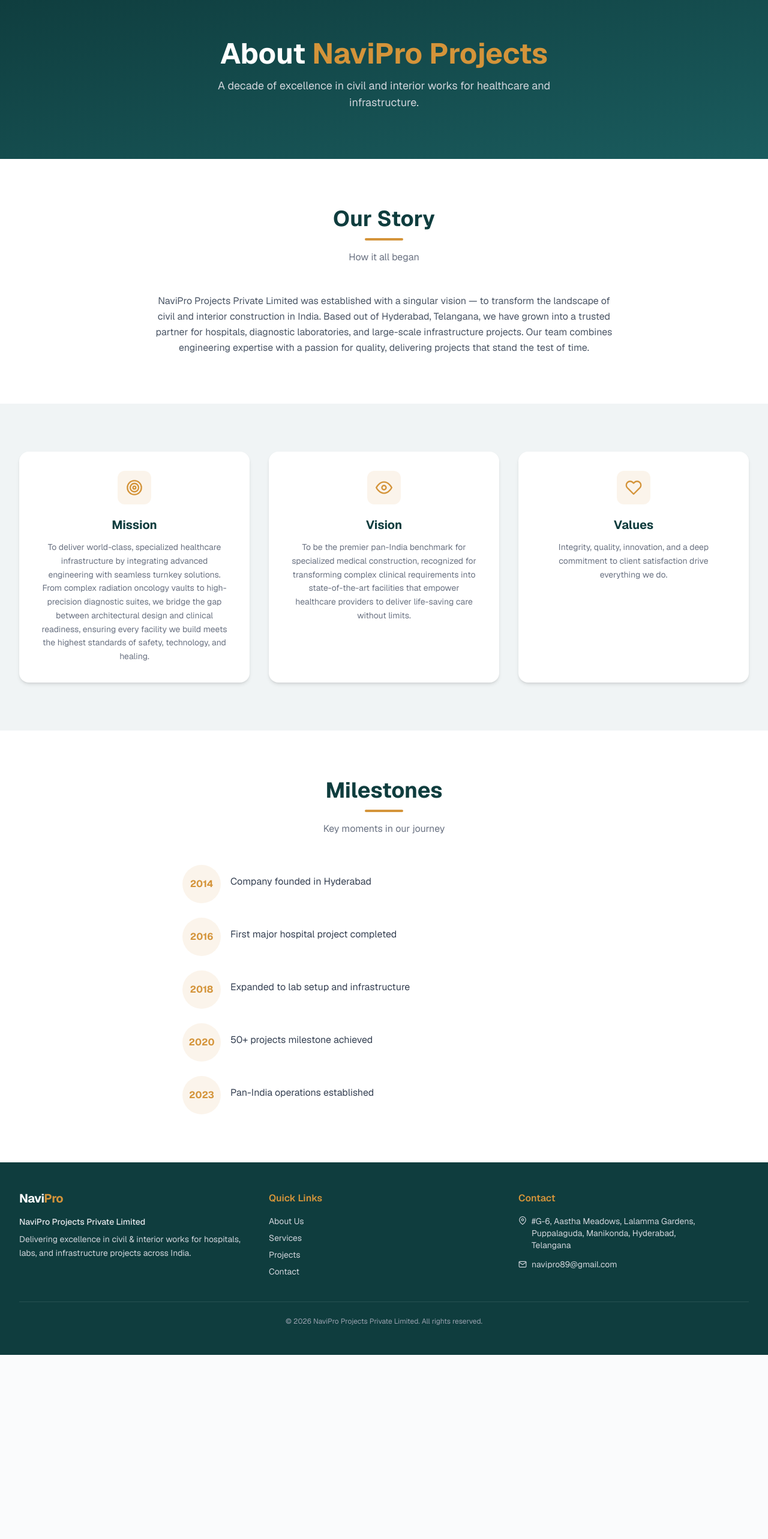
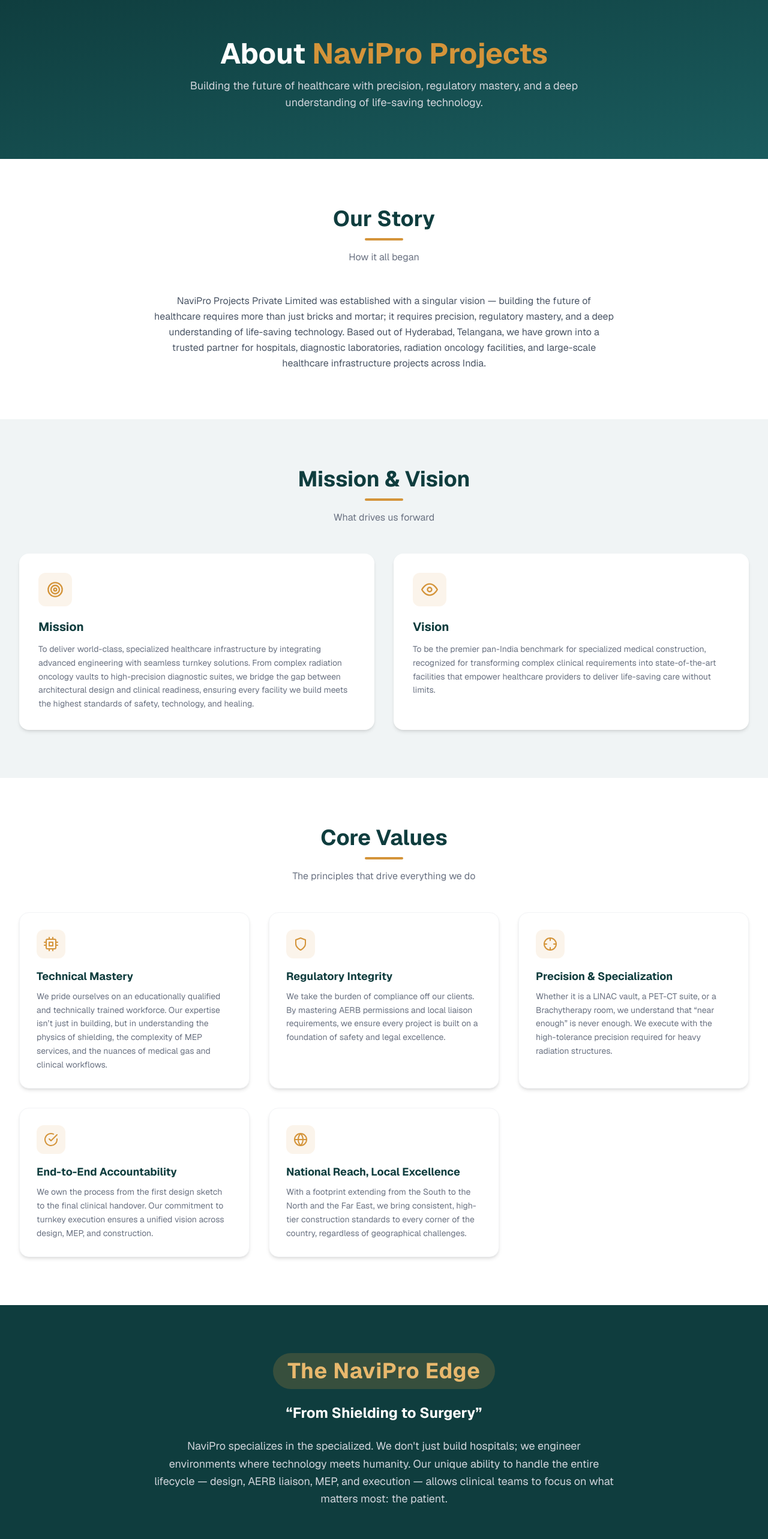
Before and after one commit to sivamopuri21/navi-pro, a Next.js app: page /about in a window 1280 px wide. Shown: the part 80-2646 px from the top of the page at 60% size. Before the commit the page ends 2339 px from the top, so only its background shows below. Built offline with nearby package versions, Linux system fonts and the light colour scheme.

Commit message:
changes as per client

```diff
--- a/src/app/(public)/about/AboutContent.tsx
+++ b/src/app/(public)/about/AboutContent.tsx
@@ -1,18 +1,20 @@
 "use client";
 import { Section, SectionTitle } from "@/components/ui/Section";
 import { motion } from "framer-motion";
-import { FiTarget, FiEye, FiHeart } from "react-icons/fi";
+import { FiTarget, FiEye, FiCpu, FiShield, FiCrosshair, FiCheckCircle, FiGlobe } from "react-icons/fi";
 
-const values = [
-  { icon: FiTarget, title: "Mission", desc: "To deliver world-class, specialized healthcare infrastructure by integrating advanced engineering with seamless turnkey solutions. From complex radiation oncology vaults to high-precision diagnostic suites, we bridge the gap between architectural design and clinical readiness, ensuring every facility we build meets the highest standards of safety, technology, and healing." },
-  { icon: FiEye, title: "Vision", desc: "To be the premier pan-India benchmark for specialized medical construction, recognized for transforming complex clinical requirements into state-of-the-art facilities that empower healthcare providers to deliver life-saving care without limits." },
-  { icon: FiHeart, title: "Values", desc: "Integrity, quality, innovation, and a deep commitment to client satisfaction drive everything we do." },
+const coreValues = [
+  { icon: FiCpu, title: "Technical Mastery", desc: "We pride ourselves on an educationally qualified and technically trained workforce. Our expertise isn\u2019t just in building, but in understanding the physics of shielding, the complexity of MEP services, and the nuances of medical gas and clinical workflows." },
+  { icon: FiShield, title: "Regulatory Integrity", desc: "We take the burden of compliance off our clients. By mastering AERB permissions and local liaison requirements, we ensure every project is built on a foundation of safety and legal excellence." },
+  { icon: FiCrosshair, title: "Precision & Specialization", desc: "Whether it is a LINAC vault, a PET-CT suite, or a Brachytherapy room, we understand that \u201Cnear enough\u201D is never enough. We execute with the high-tolerance precision required for heavy radiation structures." },
+  { icon: FiCheckCircle, title: "End-to-End Accountability", desc: "We own the process from the first design sketch to the final clinical handover. Our commitment to turnkey execution ensures a unified vision across design, MEP, and construction." },
+  { icon: FiGlobe, title: "National Reach, Local Excellence", desc: "With a footprint extending from the South to the North and the Far East, we bring consistent, high-tier construction standards to every corner of the country, regardless of geographical challenges." },
 ];
 
 const milestones = [
   { year: "2014", text: "Company founded in Hyderabad" },
   { year: "2016", text: "First major hospital project completed" },
-  { year: "2018", text: "Expanded to lab setup and infrastructure" },
+  { year: "2018", text: "Expanded to specialized radiation oncology vaults" },
   { year: "2020", text: "50+ projects milestone achieved" },
   { year: "2023", text: "Pan-India operations established" },
 ];
@@ -20,45 +22,104 @@ const milestones = [
 export function AboutContent() {
   return (
     <>
+      {/* Hero Banner */}
       <section className="bg-gradient-to-br from-primary to-primary-light py-20 px-4">
         <div className="max-w-4xl mx-auto text-center text-white">
           <motion.h1 initial={{ opacity: 0, y: 20 }} animate={{ opacity: 1, y: 0 }} className="text-4xl sm:text-5xl font-bold">
             About <span className="text-accent">NaviPro Projects</span>
           </motion.h1>
           <motion.p initial={{ opacity: 0, y: 20 }} animate={{ opacity: 1, y: 0 }} transition={{ delay: 0.15 }} className="mt-4 text-lg text-gray-300 max-w-2xl mx-auto">
-            A decade of excellence in civil and interior works for healthcare and infrastructure.
+            Building the future of healthcare with precision, regulatory mastery, and a deep understanding of life-saving technology.
           </motion.p>
         </div>
       </section>
 
+      {/* Story */}
       <Section>
         <div className="max-w-3xl mx-auto text-center">
           <SectionTitle sub="How it all began">Our Story</SectionTitle>
           <p className="text-gray-600 leading-relaxed">
-            NaviPro Projects Private Limited was established with a singular vision — to
-            transform the landscape of civil and interior construction in India. Based out
-            of Hyderabad, Telangana, we have grown into a trusted partner for hospitals,
-            diagnostic laboratories, and large-scale infrastructure projects. Our team
-            combines engineering expertise with a passion for quality, delivering projects
-            that stand the test of time.
+            NaviPro Projects Private Limited was established with a singular vision &mdash;
+            building the future of healthcare requires more than just bricks and mortar;
+            it requires precision, regulatory mastery, and a deep understanding of
+            life-saving technology. Based out of Hyderabad, Telangana, we have grown into
+            a trusted partner for hospitals, diagnostic laboratories, radiation oncology
+            facilities, and large-scale healthcare infrastructure projects across India.
           </p>
         </div>
       </Section>
 
+      {/* Mission & Vision */}
       <Section className="!bg-surface-alt">
-        <div className="grid grid-cols-1 md:grid-cols-3 gap-8">
-          {values.map((v, i) => (
-            <motion.div key={v.title} initial={{ opacity: 0, y: 20 }} whileInView={{ opacity: 1, y: 0 }} viewport={{ once: true }} transition={{ delay: i * 0.1 }} className="bg-white rounded-2xl p-8 shadow-md text-center">
-              <div className="w-14 h-14 mx-auto rounded-xl bg-accent/10 flex items-center justify-center text-accent">
-                <v.icon size={28} />
+        <SectionTitle sub="What drives us forward">Mission &amp; Vision</SectionTitle>
+        <div className="grid grid-cols-1 md:grid-cols-2 gap-8">
+          <motion.div initial={{ opacity: 0, y: 20 }} whileInView={{ opacity: 1, y: 0 }} viewport={{ once: true }}
+            className="bg-white rounded-2xl p-8 shadow-md">
+            <div className="w-14 h-14 rounded-xl bg-accent/10 flex items-center justify-center text-accent mb-5">
+              <FiTarget size={28} />
+            </div>
+            <h3 className="font-bold text-xl text-primary mb-3">Mission</h3>
+            <p className="text-gray-500 text-sm leading-relaxed">
+              To deliver world-class, specialized healthcare infrastructure by integrating
+              advanced engineering with seamless turnkey solutions. From complex radiation
+              oncology vaults to high-precision diagnostic suites, we bridge the gap between
+              architectural design and clinical readiness, ensuring every facility we build
+              meets the highest standards of safety, technology, and healing.
+            </p>
+          </motion.div>
+          <motion.div initial={{ opacity: 0, y: 20 }} whileInView={{ opacity: 1, y: 0 }} viewport={{ once: true }} transition={{ delay: 0.1 }}
+            className="bg-white rounded-2xl p-8 shadow-md">
+            <div className="w-14 h-14 rounded-xl bg-accent/10 flex items-center justify-center text-accent mb-5">
+              <FiEye size={28} />
+            </div>
+            <h3 className="font-bold text-xl text-primary mb-3">Vision</h3>
+            <p className="text-gray-500 text-sm leading-relaxed">
+              To be the premier pan-India benchmark for specialized medical construction,
+              recognized for transforming complex clinical requirements into state-of-the-art
+              facilities that empower healthcare providers to deliver life-saving care without limits.
+            </p>
+          </motion.div>
+        </div>
+      </Section>
+
+      {/* Core Values */}
+      <Section>
+        <SectionTitle sub="The principles that drive everything we do">Core Values</SectionTitle>
+        <div className="grid grid-cols-1 md:grid-cols-2 lg:grid-cols-3 gap-8">
+          {coreValues.map((v, i) => (
+            <motion.div key={v.title} initial={{ opacity: 0, y: 20 }} whileInView={{ opacity: 1, y: 0 }} viewport={{ once: true }} transition={{ delay: i * 0.08 }}
+              className="bg-white rounded-2xl p-7 shadow-md border border-gray-100 hover:border-accent/20 hover:shadow-lg transition-all group">
+              <div className="w-12 h-12 rounded-xl bg-accent/10 flex items-center justify-center text-accent group-hover:bg-accent group-hover:text-white transition-colors">
+                <v.icon size={24} />
               </div>
-              <h3 className="mt-5 font-bold text-xl text-primary">{v.title}</h3>
-              <p className="mt-3 text-gray-500 text-sm leading-relaxed">{v.desc}</p>
+              <h3 className="mt-4 font-bold text-lg text-primary">{v.title}</h3>
+              <p className="mt-2 text-gray-500 text-sm leading-relaxed">{v.desc}</p>
             </motion.div>
           ))}
         </div>
       </Section>
 
+      {/* The NaviPro Edge */}
+      <Section dark>
+        <div className="max-w-3xl mx-auto text-center">
+          <motion.div initial={{ opacity: 0, y: 20 }} whileInView={{ opacity: 1, y: 0 }} viewport={{ once: true }}>
+            <span className="inline-block px-6 py-2.5 bg-accent/20 text-accent-light rounded-full text-4xl font-bold mb-6 tracking-wide">
+              The NaviPro Edge
+            </span>
+            <h2 className="text-3xl sm:text-2xl font-bold text-white">
+              &ldquo;From Shielding to Surgery&rdquo;
+            </h2>
+            <p className="mt-6 text-gray-300 leading-relaxed text-lg">
+              NaviPro specializes in the specialized. We don&apos;t just build hospitals; we
+              engineer environments where technology meets humanity. Our unique ability to
+              handle the entire lifecycle &mdash; design, AERB liaison, MEP, and execution &mdash; allows
+              clinical teams to focus on what matters most: the patient.
+            </p>
+          </motion.div>
+        </div>
+      </Section>
+
+      {/* Milestones */}
       <Section>
         <SectionTitle sub="Key moments in our journey">Milestones</SectionTitle>
         <div className="max-w-2xl mx-auto space-y-6">
--- a/src/app/layout.tsx
+++ b/src/app/layout.tsx
@@ -12,7 +12,7 @@ export const metadata: Metadata = {
     template: "%s | NaviPro Projects",
   },
   description:
-    "NaviPro Projects Private Limited delivers world-class civil and interior solutions for hospitals, laboratories, and infrastructure projects across India.",
+    "​Building the future of healthcare requires more than just bricks and mortar; it requires precision, regulatory mastery, and a deep understanding of life-saving technology",
   keywords: [
     "civil works",
     "interior works",
--- a/src/components/hero/CorporateHero.tsx
+++ b/src/components/hero/CorporateHero.tsx
@@ -26,9 +26,9 @@ export function CorporateHero() {
               <span className="text-accent">Infrastructure</span> Today
             </h1>
             <p className="mt-6 text-lg text-gray-300 leading-relaxed max-w-xl">
-              NaviPro Projects Private Limited delivers world-class civil and interior
-              solutions for hospitals, laboratories, and infrastructure projects
-              across India.
+              Building the future of healthcare requires more than just bricks
+              and mortar; it requires precision, regulatory mastery, and a deep
+              understanding of life-saving technology.
             </p>
             <div className="mt-8 flex flex-wrap gap-4">
               <Link href="/projects">
```
